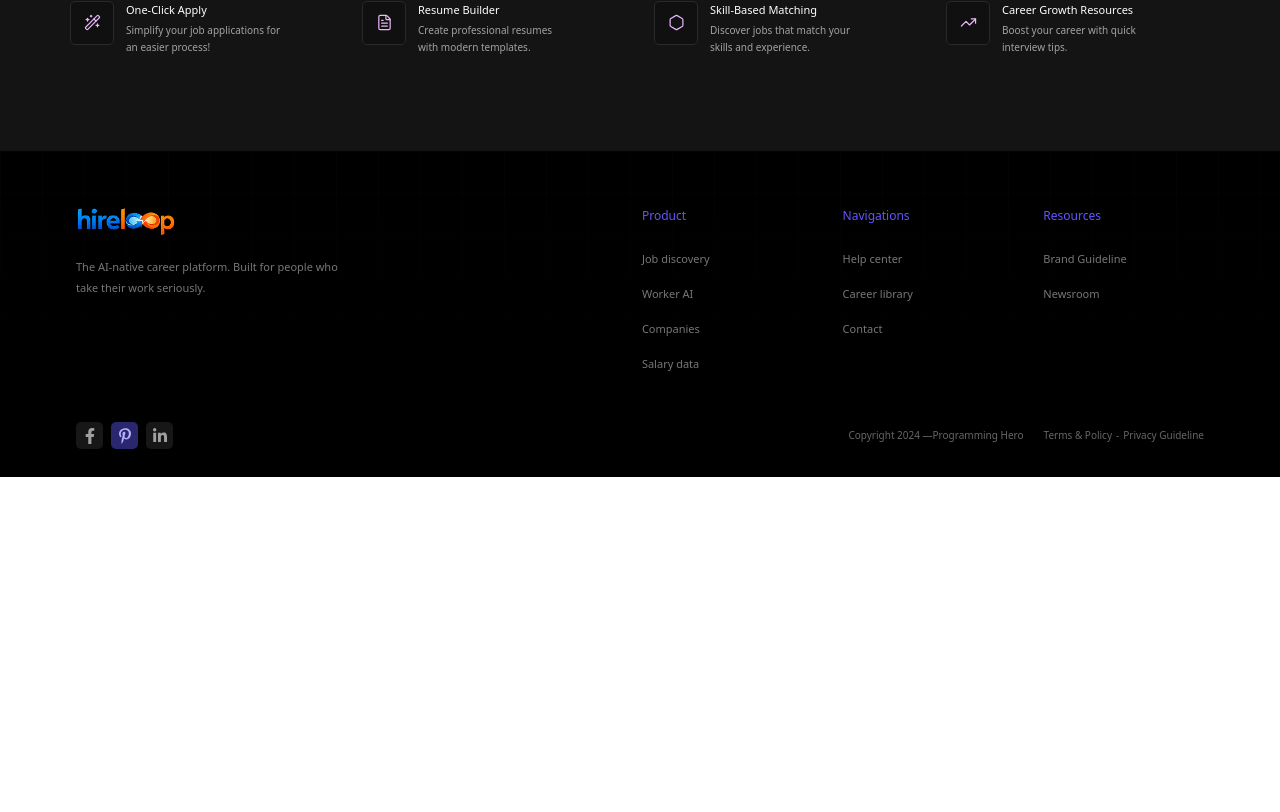
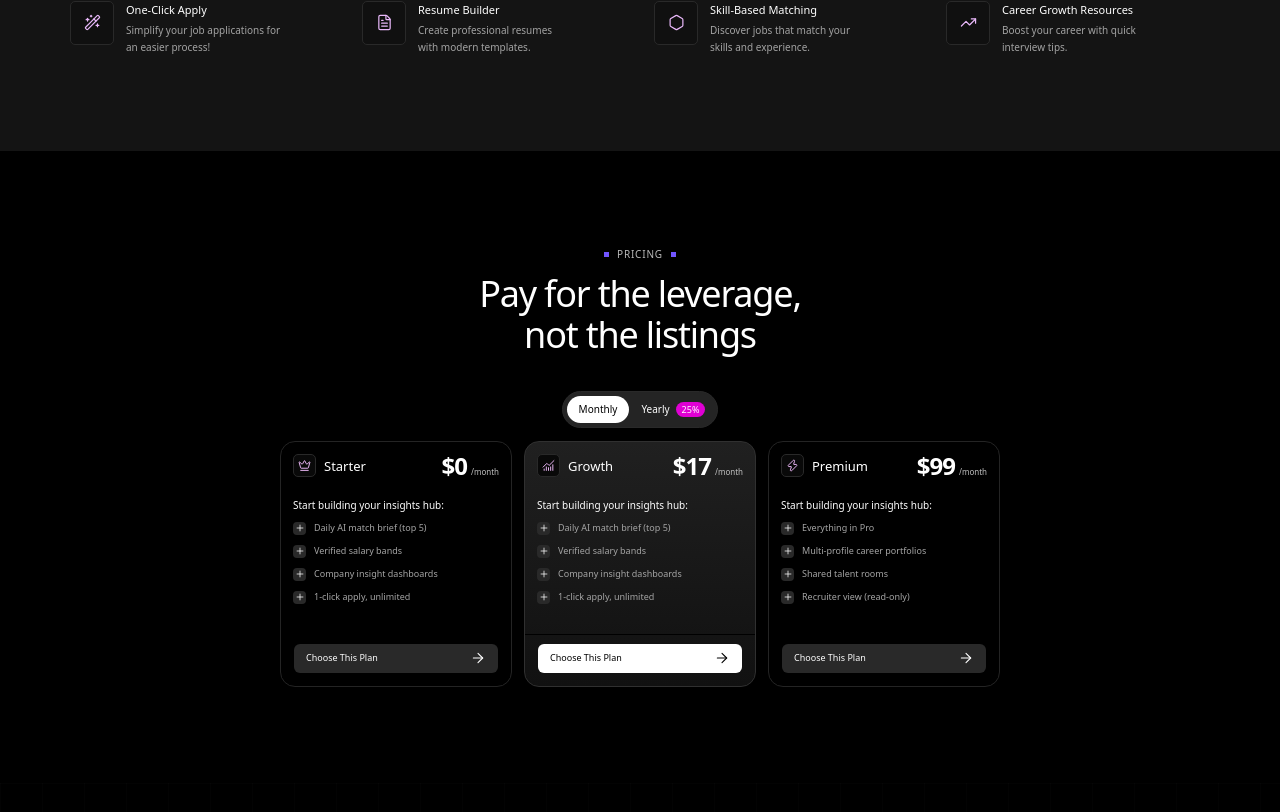
Before and after one commit to arijitbarua-dev/HireLoop, a Next.js app: page / in a window 1280 px wide. Shown: the part 2208-3020 px from the top of the page. Before the commit the page ends 2685 px from the top, so only its background shows below. Built offline with nearby package versions, Linux system fonts and the light colour scheme.

Commit message:
Plan pricing section completed

```diff
--- a/src/app/page.tsx
+++ b/src/app/page.tsx
@@ -2,6 +2,7 @@ import HeroSection from "@/components/home/HeroSection";
 import DiscoverySection from "@/components/home/DiscoverySection";
 import Image from "next/image";
 import FeaturesSection from "@/components/home/FeatureSection";
+import PricingSection from "@/components/home/PricingSection";
 
 export default function Home() {
   return (
@@ -9,6 +10,7 @@ export default function Home() {
       <HeroSection />
       <DiscoverySection />
       <FeaturesSection />
+      <PricingSection />
     </div>
   );
 }
--- /dev/null
+++ b/src/components/home/PricingSection.tsx
@@ -0,0 +1,237 @@
+
+"use client";
+
+import { useState } from "react";
+import {
+  Crown,
+  ChartNoAxesCombined,
+  Zap,
+  Plus,
+  ArrowRight,
+} from "lucide-react";
+
+import {
+  Card,
+  CardContent,
+  CardFooter,
+  CardHeader,
+} from "@/components/ui/card";
+
+import { Button } from "@/components/ui/button";
+import { Badge } from "@/components/ui/badge";
+
+const plans = [
+  {
+    name: "Starter",
+    icon: Crown,
+    monthlyPrice: 0,
+    features: [
+      "Daily AI match brief (top 5)",
+      "Verified salary bands",
+      "Company insight dashboards",
+      "1-click apply, unlimited",
+    ],
+    highlighted: false,
+  },
+  {
+    name: "Growth",
+    icon: ChartNoAxesCombined,
+    monthlyPrice: 17,
+    features: [
+      "Daily AI match brief (top 5)",
+      "Verified salary bands",
+      "Company insight dashboards",
+      "1-click apply, unlimited",
+    ],
+    highlighted: true,
+  },
+  {
+    name: "Premium",
+    icon: Zap,
+    monthlyPrice: 99,
+    features: [
+      "Everything in Pro",
+      "Multi-profile career portfolios",
+      "Shared talent rooms",
+      "Recruiter view (read-only)",
+    ],
+    highlighted: false,
+  },
+];
+
+export default function PricingSection() {
+  const [billing, setBilling] = useState<"monthly" | "yearly">("monthly");
+
+  return (
+    <section className="w-full overflow-hidden bg-black px-5 py-20 sm:px-8 md:py-24">
+      <div className="mx-auto max-w-[1120px]">
+
+        {/* Heading */}
+        <div className="mb-9 text-center">
+          <div className="mb-3 flex items-center justify-center gap-2">
+            <span className="h-[5px] w-[5px] bg-[#7255ff]" />
+
+            <span className="text-[10px] font-medium uppercase tracking-[0.08em] text-[#b8b8b8]">
+              Pricing
+            </span>
+
+            <span className="h-[5px] w-[5px] bg-[#7255ff]" />
+          </div>
+
+          <h2 className="mx-auto max-w-[480px] text-[27px] font-medium leading-[1.12] tracking-[-1.2px] text-white sm:text-[32px] md:text-[36px]">
+            Pay for the leverage,
+            <br />
+            not the listings
+          </h2>
+        </div>
+
+        {/* Billing Toggle */}
+        <div className="mb-[13px] flex justify-center">
+          <div className="flex items-center gap-1 rounded-full border border-[#292929] bg-[#242424] p-1">
+
+            <button
+              type="button"
+              onClick={() => setBilling("monthly")}
+              className={`rounded-full px-3 py-[6px] text-[10px] font-medium transition-all ${
+                billing === "monthly"
+                  ? "bg-white text-black"
+                  : "text-white hover:text-gray-300"
+              }`}
+            >
+              Monthly
+            </button>
+
+            <button
+              type="button"
+              onClick={() => setBilling("yearly")}
+              className={`flex items-center gap-1.5 rounded-full px-2 py-[6px] text-[10px] font-medium transition-all ${
+                billing === "yearly"
+                  ? "bg-white text-black"
+                  : "text-white hover:text-gray-300"
+              }`}
+            >
+              Yearly
+
+              <Badge className="h-[15px] rounded-full border-0 bg-[#e000d4] px-1.5 text-[9px] font-medium text-white hover:bg-[#e000d4]">
+                25%
+              </Badge>
+            </button>
+          </div>
+        </div>
+
+        {/* Pricing Cards */}
+        <div className="mx-auto grid w-full max-w-[720px] grid-cols-1 items-stretch gap-5 md:grid-cols-2 lg:grid-cols-3 lg:gap-3">
+
+          {plans.map((plan) => {
+            const Icon = plan.icon;
+
+            const price =
+              billing === "yearly"
+                ? plan.monthlyPrice * 0.75
+                : plan.monthlyPrice;
+
+            return (
+              <Card
+                key={plan.name}
+                className={`
+                  !flex !h-[246px] !min-h-[246px] !w-full
+                  !flex-col !gap-0 !overflow-hidden
+                  !rounded-[15px] !border !p-0 !shadow-none
+                  ${
+                    plan.highlighted
+                      ? "!border-[#303030] !bg-gradient-to-b !from-[#202020] !to-[#111111]"
+                      : "!border-[#242424] !bg-black"
+                  }
+                `}
+              >
+
+                {/* Card Header */}
+                <CardHeader className="!shrink-0 !gap-0 !px-3 !pt-3 !pb-0">
+
+                  <div className="flex items-center justify-between gap-2">
+
+                    <div className="flex min-w-0 items-center gap-2">
+
+                      <div className="flex size-[23px] shrink-0 items-center justify-center rounded-[5px] border border-[#292929] bg-[#090909]">
+                        <Icon
+                          size={13}
+                          strokeWidth={1.8}
+                          className="text-[#edb9f8]"
+                        />
+                      </div>
+
+                      <h3 className="text-[13px] font-normal text-white">
+                        {plan.name}
+                      </h3>
+                    </div>
+
+                    <div className="flex shrink-0 items-baseline gap-1">
+                      <span className="text-[24px] font-semibold leading-none tracking-[-1px] text-white">
+                        ${Number.isInteger(price) ? price : price.toFixed(2)}
+                      </span>
+
+                      <span className="text-[8px] text-[#c2c2c2]">
+                        /month
+                      </span>
+                    </div>
+                  </div>
+                </CardHeader>
+
+                {/* Card Content */}
+                <CardContent className="!flex-1 !px-3 !pt-5 !pb-2">
+
+                  <p className="mb-2 text-[10px] font-normal text-white">
+                    Start building your insights hub:
+                  </p>
+
+                  <ul className="space-y-[7px]">
+                    {plan.features.map((feature) => (
+                      <li
+                        key={feature}
+                        className="flex items-center gap-2"
+                      >
+                        <span className="flex size-[13px] shrink-0 items-center justify-center rounded-[4px] bg-[#292929]">
+                          <Plus
+                            size={10}
+                            strokeWidth={1.8}
+                            className="text-white"
+                          />
+                        </span>
+
+                        <span className="text-[9px] font-normal leading-4 text-[#a5a5a5]">
+                          {feature}
+                        </span>
+                      </li>
+                    ))}
+                  </ul>
+                </CardContent>
+
+                {/* Card Footer */}
+                <CardFooter className="!mt-auto !shrink-0 !px-3 !pt-2 !pb-3">
+
+                  <Button
+                    type="button"
+                    className={`group !h-[31px] !w-full !justify-between !rounded-[7px] !px-3 text-[9px] font-medium transition-all ${
+                      plan.highlighted
+                        ? "!bg-white !text-black hover:!bg-[#e8e8e8]"
+                        : "!bg-[#292929] !text-white hover:!bg-[#383838]"
+                    }`}
+                  >
+                    Choose This Plan
+
+                    <ArrowRight
+                      size={13}
+                      strokeWidth={1.6}
+                      className="transition-transform group-hover:translate-x-1"
+                    />
+                  </Button>
+
+                </CardFooter>
+              </Card>
+            );
+          })}
+        </div>
+      </div>
+    </section>
+  );
+}
```
